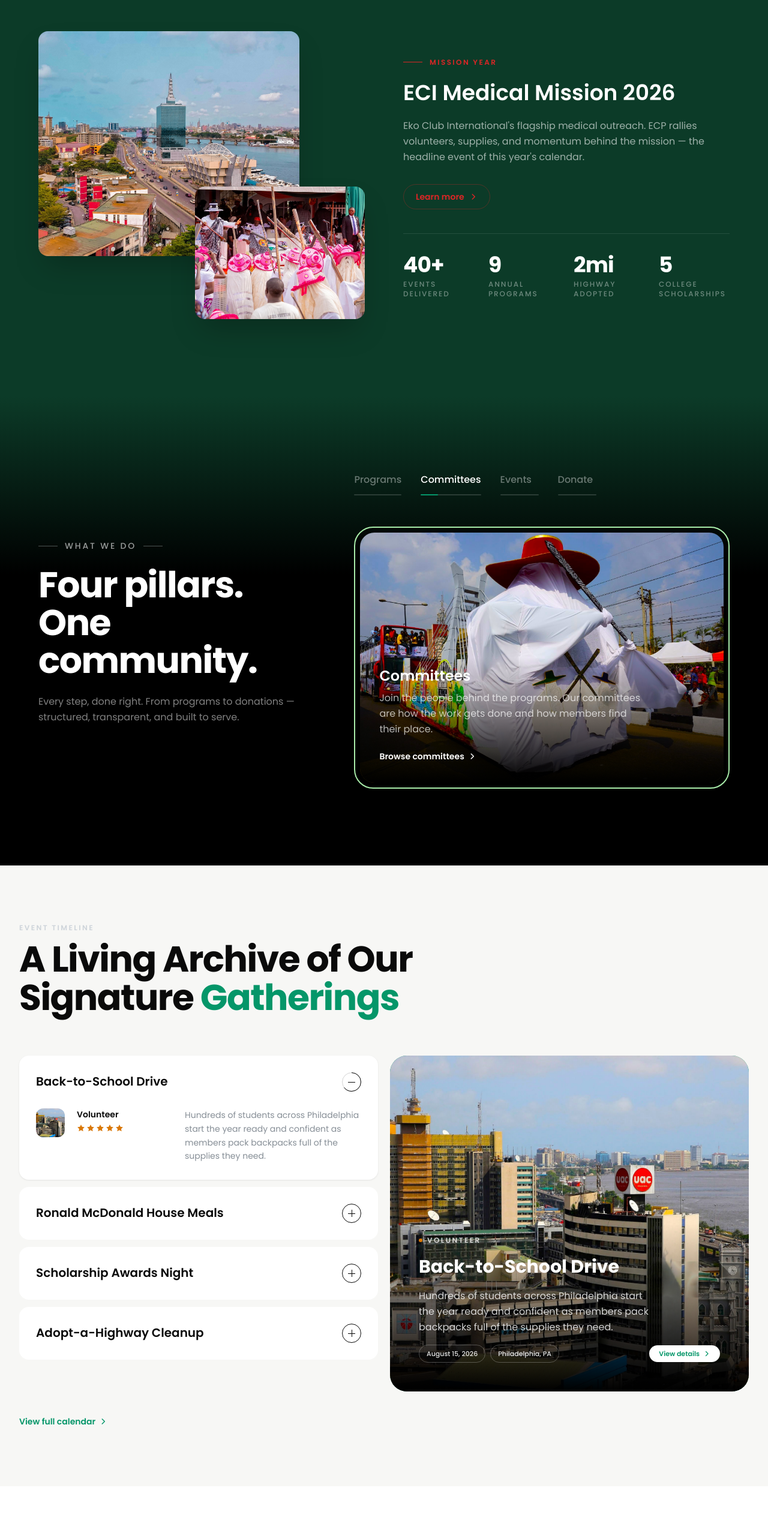
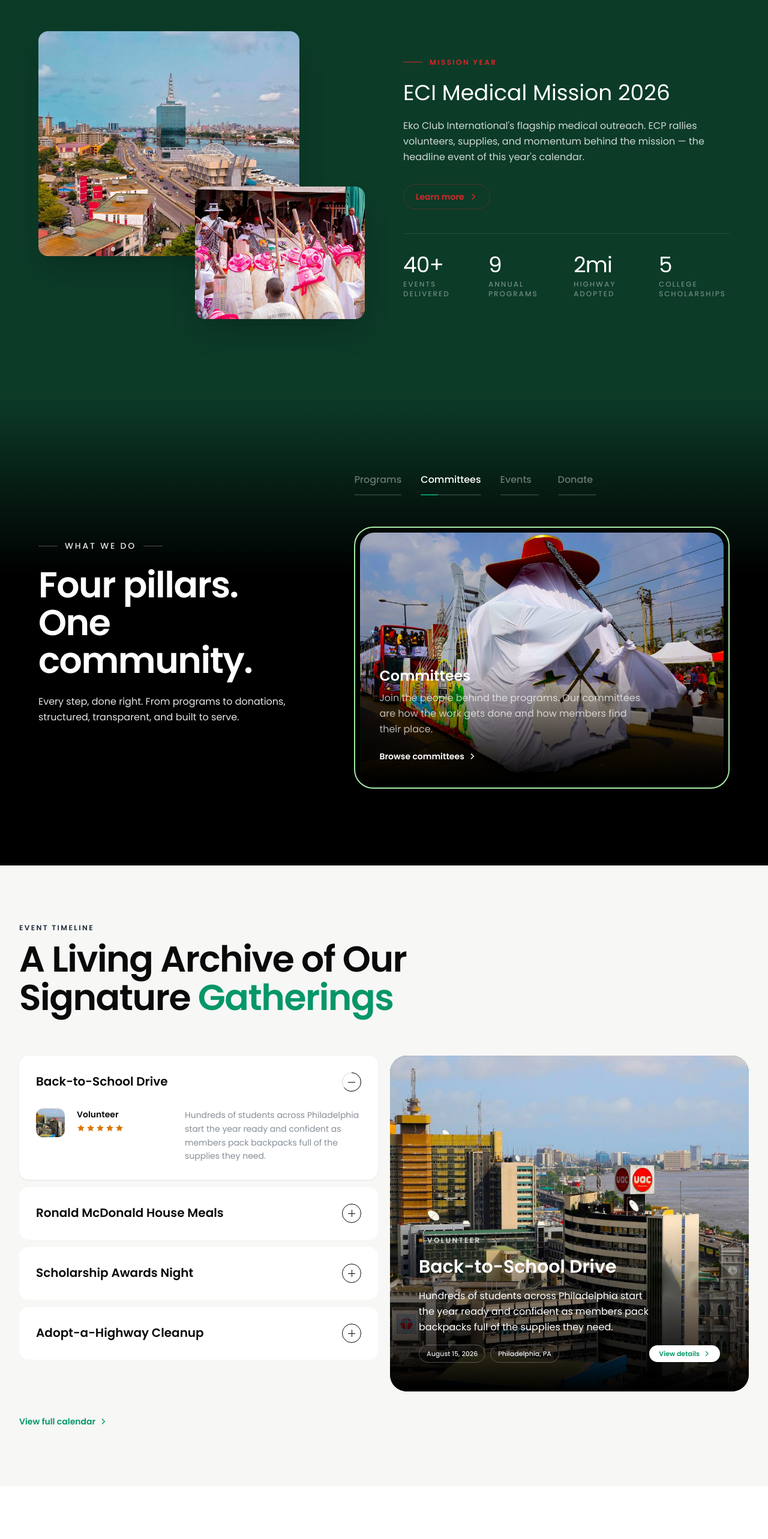
Before and after one commit to Bayotics/ECP-Project, a Next.js app: page / in a window 1280 px wide. Shown: the part 1040-3606 px from the top of the page at 60% size. Built offline with nearby package versions, Linux system fonts and the light colour scheme; no server answers; the database is empty.

Commit message:
homepage typography updates

```diff
--- a/components/HomePageClient.tsx
+++ b/components/HomePageClient.tsx
@@ -369,10 +369,10 @@ function EciIntroSection() {
               {pill}
             </span>
           </div>
-          <h3 className="text-3xl sm:text-4xl font-semibold text-white leading-tight mb-5">
+          <h3 className="text-3xl sm:text-4xl font-normal text-white leading-tight mb-5">
             {label}
           </h3>
-          <p className="text-white/60 leading-relaxed max-w-lg mb-8">
+          <p className="text-white/80 leading-relaxed max-w-lg mb-8">
             {copy}
           </p>
           <a
@@ -390,7 +390,7 @@ function EciIntroSection() {
           <div className="mt-10 grid grid-cols-2 sm:grid-cols-4 gap-x-6 gap-y-8 pt-8 border-t border-white/10">
             {stats.map((s) => (
               <div key={s.label} className="stat-item">
-                <div className="text-3xl sm:text-4xl font-bold text-white tracking-tight tabular-nums">
+                <div className="text-3xl sm:text-4xl font-normal text-white tracking-tight tabular-nums">
                   <CountUp to={s.value} suffix={s.suffix} />
                 </div>
                 <p className="mt-1 text-xs font-medium uppercase tracking-[0.16em] text-white/40">
@@ -550,14 +550,14 @@ function WhatWeDoSection() {
           <div>
             <div className="inline-flex items-center gap-3 mb-6">
               <span className="h-px w-8 bg-white/30" aria-hidden="true" />
-              <span className="text-xs sm:text-sm font-medium uppercase tracking-[0.2em] text-white/60">What We Do</span>
+              <span className="text-xs sm:text-sm font-medium uppercase tracking-[0.2em] text-white/90">What We Do</span>
               <span className="h-px w-8 bg-white/30" aria-hidden="true" />
             </div>
-            <h2 id="what-we-do-heading" className="text-4xl sm:text-5xl lg:text-6xl font-bold text-white leading-[1.05] tracking-tight">
+            <h2 id="what-we-do-heading" className="text-4xl sm:text-5xl lg:text-6xl font-semibold text-white leading-[1.05] tracking-tight">
               Four pillars.<br />One community.
             </h2>
-            <p className="mt-6 text-base text-white/50 leading-relaxed max-w-md">
-              Every step, done right. From programs to donations —
+            <p className="mt-6 text-base text-white/90 leading-relaxed max-w-md">
+              Every step, done right. From programs to donations,
               structured, transparent, and built to serve.
             </p>
           </div>
@@ -983,10 +983,10 @@ function EventVisualPanel({ item }: { item: TItem }) {
             text={displayItem.title}
             visible={visible}
             reduceMotion={!!reduceMotion}
-            className="mt-4 max-w-md text-2xl font-bold leading-tight text-white sm:text-3xl"
+            className="mt-4 max-w-md text-2xl font-semibold leading-tight text-white sm:text-3xl"
           />
           <p
-            className="mt-4 max-w-sm text-sm leading-relaxed text-white/80 sm:text-base transition-[opacity,transform] ease-[cubic-bezier(0.16,1,0.3,1)]"
+            className="mt-4 max-w-sm text-sm leading-relaxed text-white sm:text-base transition-[opacity,transform] ease-[cubic-bezier(0.16,1,0.3,1)]"
             style={{
               opacity: visible ? 1 : 0,
               transform: visible ? "translateY(0)" : "translateY(10px)",
@@ -1089,8 +1089,8 @@ function EventTimelineSection() {
       <div className="max-w-[1600px] mx-auto">
         {/* Header */}
         <div className="max-w-2xl mb-16">
-          <p className="text-xs font-semibold uppercase tracking-[0.2em] text-neutral-400 mb-3">Event timeline</p>
-          <h2 id="timeline-heading" className="text-4xl sm:text-5xl lg:text-6xl font-bold tracking-tight text-[#0a0a0a] leading-[1.08]">
+          <p className="text-xs font-semibold uppercase tracking-[0.2em] text-gray-800 mb-3">Event timeline</p>
+          <h2 id="timeline-heading" className="text-4xl sm:text-5xl lg:text-6xl font-semibold tracking-tight text-[#0a0a0a] leading-[1.08]">
             A Living Archive of Our Signature{" "}
             <span style={{ color: EKO_GREEN }}>Gatherings</span>
           </h2>
@@ -1127,41 +1127,57 @@ function EventTimelineSection() {
 }
 
 /* ══════════════════════════════════════════════════════
-   7. MEMBERSHIP CTA — single full-bleed banner. Previously this section
-   duplicated the footer: an email-capture form on the left (the footer
-   already has one) and a membership pitch on the right. Collapsed to one
-   clear ask, matching the reference banner — photo background, headline,
-   one pill CTA.
-   ══════════════════════════════════════════════════════ */
+   7. MEMBERSHIP CTA
+ ═══════════════════════════════════ */
 function MembershipCtaSection() {
-  const ref = useRef<HTMLDivElement>(null);
+  const cardRef = useRef<HTMLDivElement>(null);
+  const imgRef = useRef<HTMLDivElement>(null);
+  const reduceMotion = useReducedMotion();
 
   useEffect(() => {
     gsap.registerPlugin(ScrollTrigger);
     const ctx = gsap.context(() => {
-      gsap.fromTo(ref.current,
+      gsap.fromTo(cardRef.current,
         { opacity: 0, y: 24 },
         { opacity: 1, y: 0, duration: 0.8, ease: "power3.out",
-          scrollTrigger: { trigger: ref.current, start: "top 85%" } });
+          scrollTrigger: { trigger: cardRef.current, start: "top 85%" } });
+
+      /* A static, cover-fit background inside a normally-flowing box moves
+         in lockstep with the rest of the page, which reads as motionless —
+         the box and the photo travel together as one rigid unit, so there's
+         nothing visibly "scrolling" about it even though it technically is.
+         This scrubs the photo (sized taller than its frame, so there's room
+         to pan without exposing empty edges) against scroll progress through
+         the section, so it visibly moves independently as the page scrolls —
+         the standard GSAP ScrollTrigger parallax recipe, matching how scroll
+         effects are already built elsewhere on this page. */
+      if (!reduceMotion) {
+        gsap.fromTo(imgRef.current,
+          { yPercent: -12 },
+          { yPercent: 12, ease: "none",
+            scrollTrigger: { trigger: cardRef.current, start: "top bottom", end: "bottom top", scrub: true } });
+      }
     });
     return () => ctx.revert();
-  }, []);
+  }, [reduceMotion]);
 
   return (
     <section className="bg-white py-24 px-6 sm:px-10 lg:px-16" aria-label="Become a member">
       <div
-        ref={ref}
+        ref={cardRef}
         className="relative mx-auto max-w-6xl overflow-hidden rounded-[28px]"
-        style={{
-          backgroundImage: `url(${GALLERY.eciRight})`,
-          backgroundSize: "cover",
-          backgroundPosition: "center",
-          /* Explicitly "scroll" (not "fixed") — the photo moves with the
-             page like normal content, no parallax pin. */
-          backgroundAttachment: "scroll",
-          minHeight: 340,
-        }}
+        style={{ minHeight: 340 }}
       >
+        <div ref={imgRef} className="absolute inset-x-0" style={{ top: "-15%", height: "130%" }}>
+          <Image
+            src={GALLERY.eciRight}
+            alt=""
+            fill
+            className="object-cover"
+            sizes="100vw"
+          />
+        </div>
+
         {/* Legibility overlay: solid on the left where the text sits,
             fading to transparent on the right so the photo still reads. */}
         <div
@@ -1171,7 +1187,7 @@ function MembershipCtaSection() {
         />
 
         <div className="relative z-10 flex min-h-[340px] flex-col justify-center gap-6 p-8 sm:p-12 lg:p-16">
-          <h2 className="max-w-md text-3xl font-bold leading-tight text-white sm:text-4xl">
+          <h2 className="max-w-md text-3xl font-semibold leading-tight text-white sm:text-4xl">
             Ready to be part of the mission?
           </h2>
           <div>
--- a/components/layout/Footer.tsx
+++ b/components/layout/Footer.tsx
@@ -227,7 +227,7 @@ export default function Footer() {
         <div className="flex flex-col gap-8 border-b border-white/10 py-16 lg:flex-row lg:items-end lg:justify-between">
           <div className="max-w-lg">
             <p className="mb-4 text-xs font-semibold uppercase tracking-[0.2em] text-white/40">Stay connected</p>
-            <h2 className="text-3xl font-bold leading-tight tracking-tight sm:text-4xl">
+            <h2 className="text-3xl font-medium leading-tight tracking-tight sm:text-4xl">
               Event updates and chapter news, straight to your inbox.
             </h2>
           </div>
```
